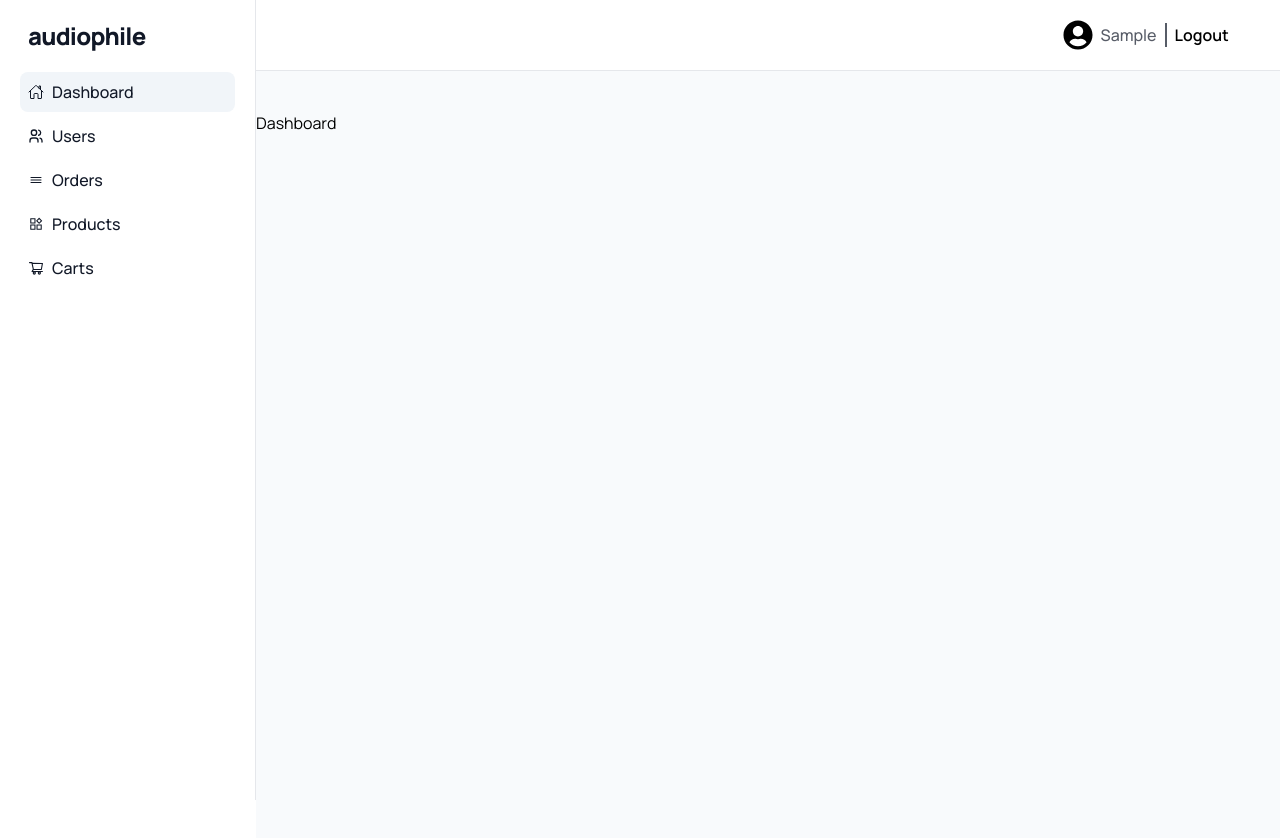
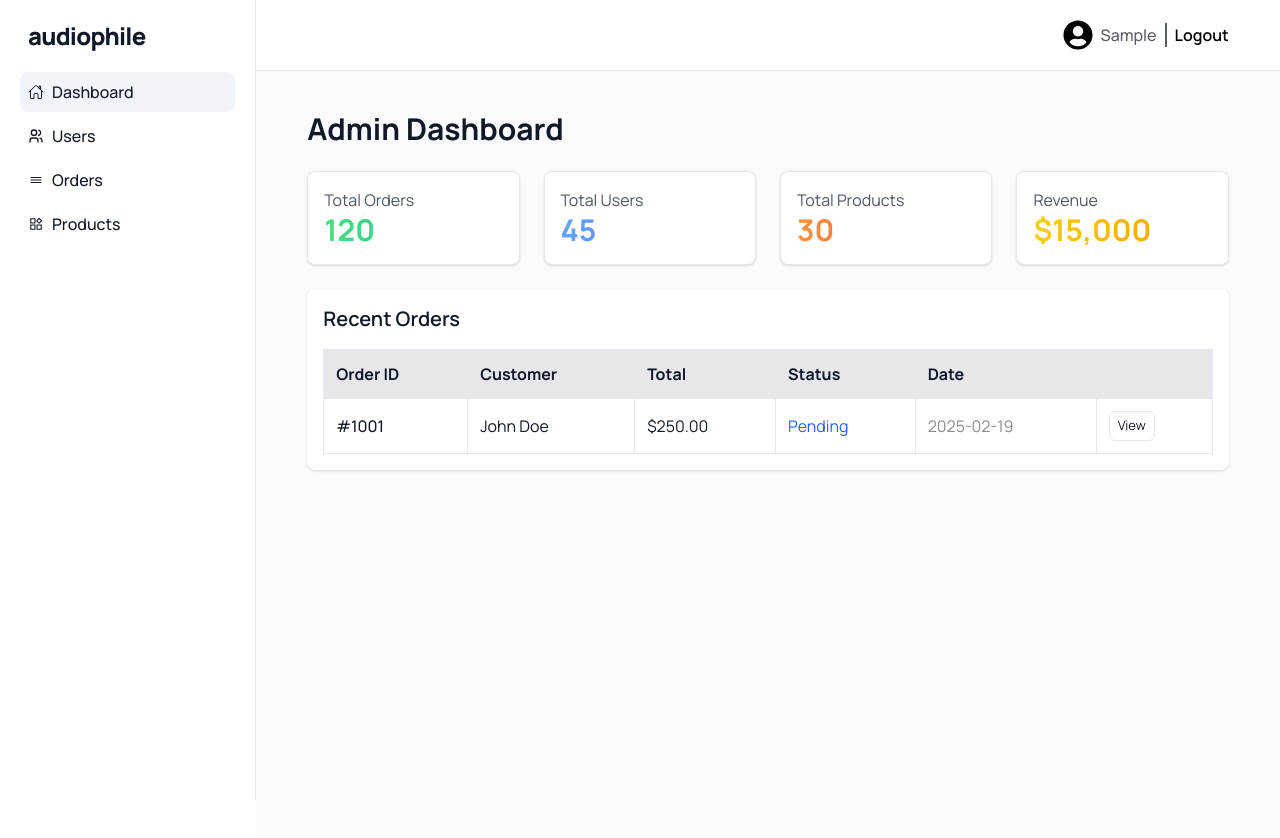
Before and after one commit to zetmosoma10/audiophile-admin, a React (Vite) app: page / in a window 1280 px wide. Shown: the top 838 px of the page. Built offline with nearby package versions, Linux system fonts and the light colour scheme; sample sign-in values are in the browser's storage.

Commit message:
add a dashboard analytics

```diff
--- a/src/constance.js
+++ b/src/constance.js
@@ -1,7 +1,6 @@
 import { IoHomeOutline, IoReorderThreeOutline } from "react-icons/io5";
 import { TbUsers } from "react-icons/tb";
 import { AiOutlineProduct } from "react-icons/ai";
-import { AiOutlineShoppingCart } from "react-icons/ai";
 
 export const navLinks = [
   {
@@ -24,9 +23,4 @@ export const navLinks = [
     icon: AiOutlineProduct,
     name: "products",
   },
-  {
-    path: "carts",
-    icon: AiOutlineShoppingCart,
-    name: "carts",
-  },
 ];
--- a/src/pages/Carts.jsx
+++ /dev/null
@@ -1,5 +0,0 @@
-const Carts = () => {
-  return <div>Carts</div>;
-};
-
-export default Carts;
--- a/src/pages/Dashboard.jsx
+++ b/src/pages/Dashboard.jsx
@@ -1,5 +1,67 @@
 const Dashboard = () => {
-  return <div>Dashboard</div>;
+  return (
+    <div className="min-h-screen text-gray-900 max-container">
+      <h1 className="mb-6 text-3xl font-bold">Admin Dashboard</h1>
+      {/* Summary Cards */}
+      <div className="grid grid-cols-1 gap-6 mb-6 sm:grid-cols-2 large_tablet:grid-cols-4">
+        <div className="p-4 bg-white border border-r rounded-lg shadow">
+          <p className="text-gray-600">Total Orders</p>
+          <h2 className="text-3xl font-bold text-transparent bg-clip-text bg-gradient-to-r from-green-400 to-teal-500">
+            120
+          </h2>
+        </div>
+        <div className="p-4 bg-white border border-r rounded-lg shadow">
+          <p className="text-gray-600">Total Users</p>
+          <h2 className="text-3xl font-bold text-transparent bg-clip-text bg-gradient-to-r from-blue-400 to-indigo-500">
+            45
+          </h2>
+        </div>
+        <div className="p-4 bg-white border border-r rounded-lg shadow">
+          <p className="text-gray-600">Total Products</p>
+          <h2 className="text-3xl font-bold text-transparent bg-clip-text bg-gradient-to-r from-orange-400 to-red-500">
+            30
+          </h2>
+        </div>
+        <div className="p-4 bg-white border border-r rounded-lg shadow">
+          <p className="text-gray-600">Revenue</p>
+          <h2 className="text-3xl font-bold text-transparent bg-clip-text bg-gradient-to-r from-yellow-400 to-amber-500">
+            $15,000
+          </h2>
+        </div>
+      </div>
+
+      {/* Recent Orders Table */}
+      <div className="p-4 overflow-x-auto bg-white rounded-lg shadow">
+        <h2 className="mb-4 text-xl font-semibold">Recent Orders</h2>
+        <table className="w-full text-left border border-collapse border-gray-300">
+          <thead className="bg-gray-200">
+            <tr>
+              <th className="p-3 border">Order ID</th>
+              <th className="p-3 border">Customer</th>
+              <th className="p-3 border">Total</th>
+              <th className="p-3 border">Status</th>
+              <th className="p-3 border">Date</th>
+              <th className="p-3 border"></th>
+            </tr>
+          </thead>
+          <tbody>
+            <tr className="border hover:bg-gray-50">
+              <td className="p-3 font-medium border">#1001</td>
+              <td className="p-3 border">John Doe</td>
+              <td className="p-3 border">$250.00</td>
+              <td className="p-3 text-blue-600 border">Pending</td>
+              <td className="p-3 border opacity-50">2025-02-19</td>
+              <td className="p-3 border">
+                <button className="py-1 px-2 text-[13px] text-gray-900 border rounded-md hover:bg-slate-200">
+                  View
+                </button>
+              </td>
+            </tr>
+          </tbody>
+        </table>
+      </div>
+    </div>
+  );
 };
 
 export default Dashboard;
--- a/src/pages/Orders.jsx
+++ b/src/pages/Orders.jsx
@@ -39,19 +39,18 @@ export default function OrderTable() {
   const [orderData, setOrderData] = useState(orders);
 
   return (
-    <div className="w-full p-4 overflow-x-auto bg-white rounded-lg shadow-md">
-      <h2 className="mb-4 text-xl font-semibold">Orders</h2>
-      <div className="overflow-x-auto">
-        <table className="w-full min-w-[700px] border-collapse border border-gray-200 text-left">
+    <div className="w-full overflow-x-auto max-container">
+      <h2 className="mb-4 text-3xl font-semibold text-gray-900">Orders</h2>
+      <div className="mt-8 overflow-x-auto">
+        <table className="w-full text-left bg-white border border-collapse border-gray-200">
           <thead className="bg-gray-100">
             <tr>
               <th className="p-3 border">Order ID</th>
               <th className="p-3 border">Customer</th>
               <th className="p-3 border">Total</th>
               <th className="p-3 border">Order Status</th>
-              <th className="p-3 border">Payment Status</th>
-              <th className="p-3 border">Date</th>
-              <th className="p-3 border">Actions</th>
+              <th className="p-3 border">Created</th>
+              <th className="p-3 border"></th>
             </tr>
           </thead>
           <tbody>
@@ -69,7 +68,7 @@ export default function OrderTable() {
 
               return (
                 <tr key={order.id} className="border hover:bg-gray-50">
-                  <td className="p-3 border">{order.id}</td>
+                  <td className="p-3 font-medium border">{order.id}</td>
                   <td className="p-3 border">{order.customer}</td>
                   <td className="p-3 border">{order.total}</td>
                   <td className={`p-3 text-[13px]  font-medium  border`}>
@@ -77,10 +76,8 @@ export default function OrderTable() {
                       {order.status}
                     </span>
                   </td>
-                  <td className="p-3 font-medium text-green-600 border">
-                    {order.payment}
-                  </td>
-                  <td className="p-3 border">{order.date}</td>
+
+                  <td className="p-3 border opacity-50">{order.date}</td>
                   <td className="p-3 ">
                     <div className="flex gap-2">
                       <button className="py-1 px-2 text-[13px] text-gray-900 border rounded-md hover:bg-slate-200">
--- a/src/pages/Products.jsx
+++ b/src/pages/Products.jsx
@@ -39,17 +39,16 @@ const Products = () => {
   const [productData, setProductData] = useState(products);
 
   return (
-    <div className="w-full p-4 overflow-x-auto bg-white rounded-lg shadow-md">
-      <h2 className="mb-4 text-xl font-semibold">Products</h2>
-      <div className="overflow-x-auto">
-        <table className="w-full min-w-[700px] border-collapse border border-gray-200 text-left">
+    <div className="w-full overflow-x-auto max-container">
+      <h2 className="text-3xl font-semibold">Products</h2>
+      <div className="mt-8 overflow-x-auto">
+        <table className="w-full min-w-[700px] border-collapse border border-gray-200 text-left bg-white">
           <thead className="bg-gray-100">
             <tr>
               <th className="p-3 border">Product Name</th>
+              <th className="p-3 border">Category</th>
               <th className="p-3 border">Price</th>
               <th className="p-3 border">Stock</th>
-              <th className="p-3 border">Category</th>
-              <th className="p-3 border">Added Date</th>
               <th className="p-3 border">Actions</th>
             </tr>
           </thead>
@@ -57,12 +56,11 @@ const Products = () => {
             {productData.map((product) => (
               <tr key={product.id} className="border hover:bg-gray-50">
                 <td className="p-3 border">{product.name}</td>
+                <td className="p-3 border">{product.category}</td>
                 <td className="p-3 font-medium text-green-600 border">
                   {product.price}
                 </td>
                 <td className="p-3 border">{product.stock}</td>
-                <td className="p-3 border">{product.category}</td>
-                <td className="p-3 border">{product.date}</td>
                 <td className="flex gap-2 p-3 border">
                   <button className="py-1 px-2 text-[13px] text-white rounded-md bg-gray-900 hover:bg-gray-800">
                     Edit
--- a/src/pages/Users.jsx
+++ b/src/pages/Users.jsx
@@ -7,16 +7,16 @@ const usersData = [
 
 const Users = () => {
   return (
-    <section className="md:ml-6">
+    <section className="max-container">
       <div className="max-container md:mx-0 max-w-0">
-        <h3 className="text-2xl font-bold text-gray-900">Users</h3>
-        <p className="opacity-50">There are 5 user accounts in database</p>
+        <h3 className="text-3xl font-semibold text-gray-900">Users</h3>
       </div>
       <div className="w-full mt-8 overflow-x-auto">
-        <table className="w-full bg-white border border-collapse border-gray-300 ">
-          <thead className="overflow-hidden">
-            <tr className="text-left text-gray-900 uppercase bg-gray-100">
+        <table className="w-full text-left bg-white border border-collapse border-gray-300">
+          <thead className="bg-gray-200">
+            <tr>
               <th className="p-2 border">Name</th>
+              <th className="p-2 border">Email</th>
               <th className="p-2 border">Role</th>
               <th className="p-2 border">Created</th>
               <th className="p-2 border"></th>
@@ -24,26 +24,13 @@ const Users = () => {
           </thead>
           <tbody>
             {usersData.map((user) => (
-              <tr key={user.id} className="text-gray-900 ">
-                <td className="p-2 border">
-                  <div className="flex items-center space-x-2">
-                    <div className="p-2 bg-gray-200 rounded-full">
-                      {user.name[0]}
-                    </div>
-                    <div>
-                      <p className="text-base font-semibold">{user.name}</p>
-                      <p className="text-sm font-medium opacity-50">
-                        {user.email}
-                      </p>
-                    </div>
-                  </div>
-                </td>
-                <td className="p-2 font-medium border">Admin</td>
-                <td className="p-2 font-medium border opacity-50">
-                  12 Jan, 2025
-                </td>
+              <tr key={user.id} className="border hover:bg-gray-50">
+                <td className="p-2 border">{user.name}</td>
+                <td className="p-2 border opacity-50">{user.email}</td>
+                <td className="p-2 border">Admin</td>
+                <td className="p-2 border opacity-50">12 Jan, 2025</td>
                 <td className="p-2 font-medium text-center border">
-                  <button className="text-red-500 bg-transparent border-none hover:text-red-600">
+                  <button className="py-1 px-2 text-[13px] text-white rounded-md bg-red-600 hover:bg-red-500">
                     Delete
                   </button>
                 </td>
--- a/src/routes.jsx
+++ b/src/routes.jsx
@@ -4,7 +4,6 @@ import Users from "./pages/Users";
 import Orders from "./pages/Orders";
 import AppLayout from "./AppLayout";
 import Products from "./pages/Products";
-import Carts from "./pages/Carts";
 import Login from "./pages/Login";
 import RequireAuth from "./components/RequireAuth";
 import Register from "./pages/Register";
@@ -35,10 +34,6 @@ const router = createBrowserRouter([
             element: <Products />,
           },
           {
-            path: "carts",
-            element: <Carts />,
-          },
-          {
             path: "logout",
             element: <Logout />,
           },
```
